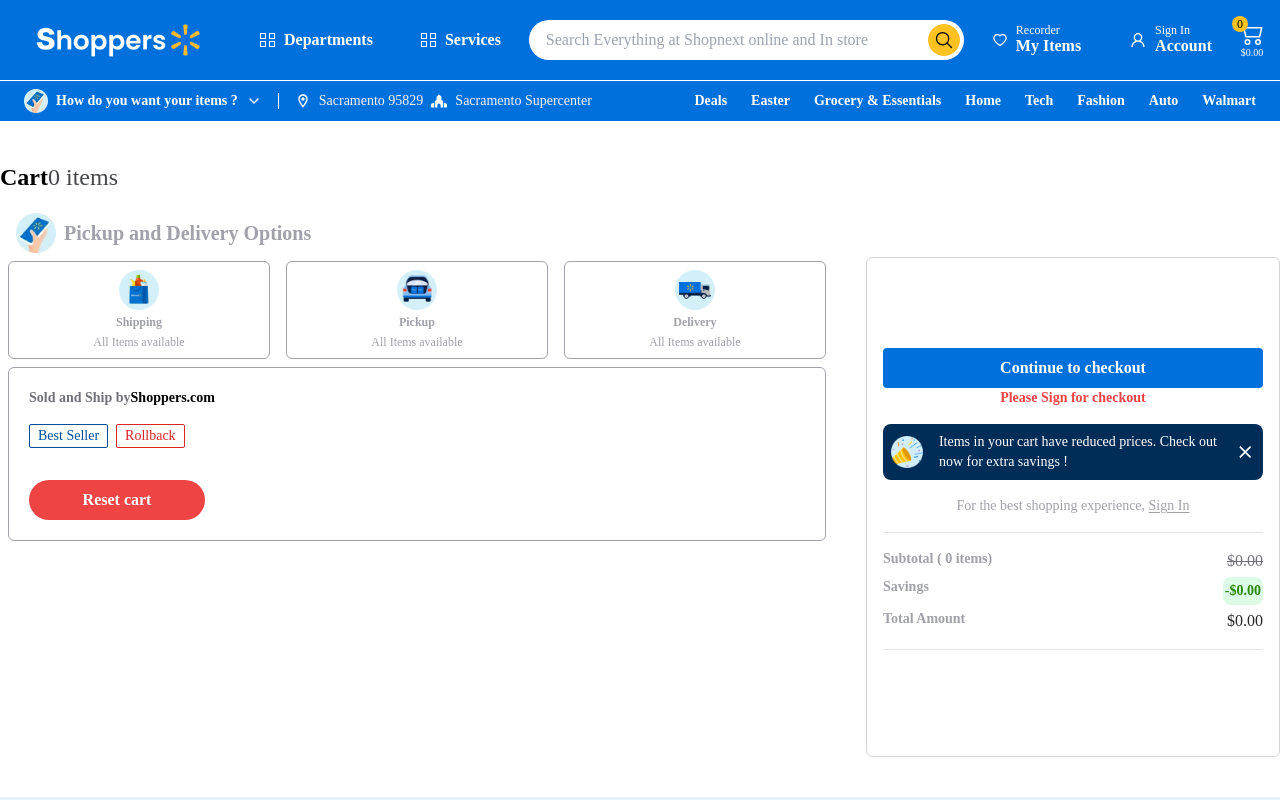
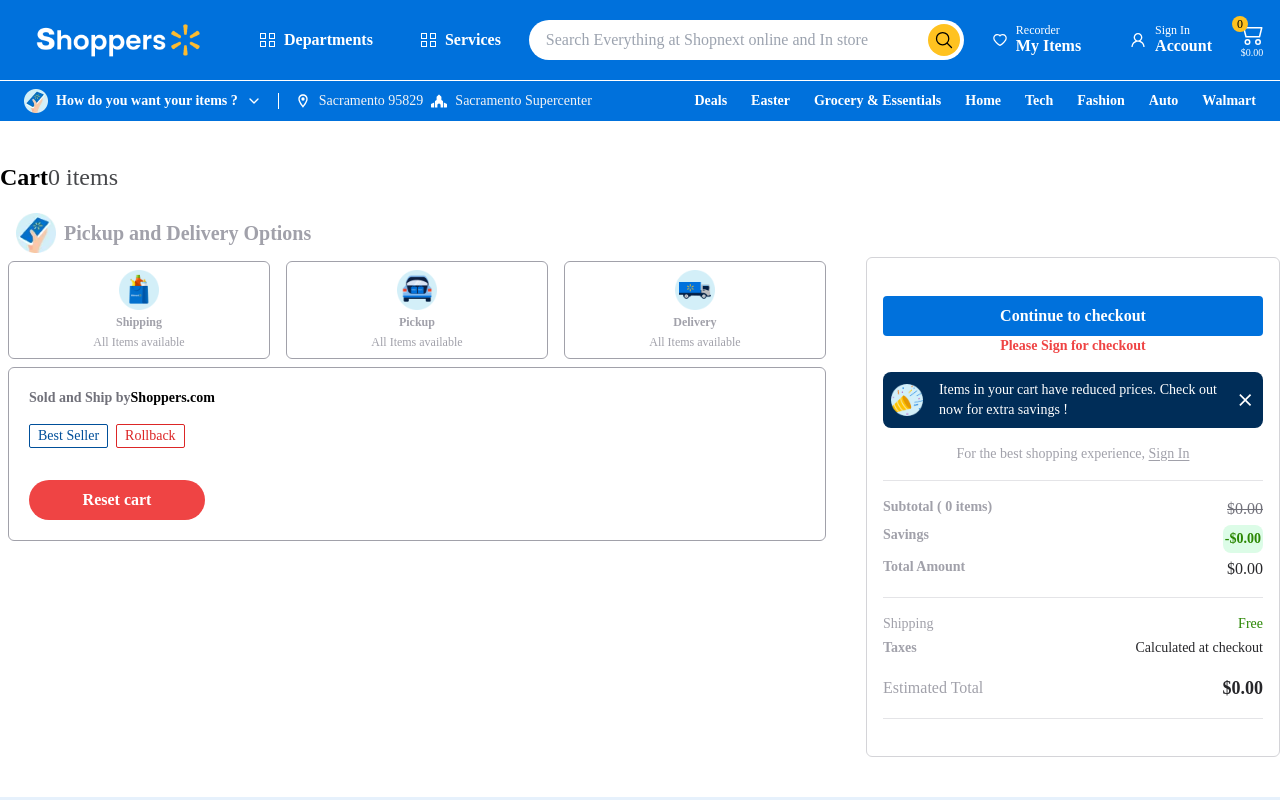
Before and after one commit to tognia/shopnext, a Next.js app: page /cart in a window 1280 px wide. Shown: the top 800 px of the page. Built offline with nearby package versions, Linux system fonts and the light colour scheme.

Commit message:
Add Some Improvments updtd

```diff
--- a/components/CartPage.tsx
+++ b/components/CartPage.tsx
@@ -264,8 +264,23 @@
             </div>
           </div>
 
-          <div>
-
+          <div className="w-full flex flex-col gap-4 border-b-[1px] border-b-zinc-200 pb-4">
+            <div className="flex flex-col gap-1" >
+              <div className="text-sm flex justify-between">
+                  <p>Shipping</p>
+                  <p className="text-[#2a8703]">Free</p>
+              </div>
+              <div className="text-sm flex justify-between">
+                  <p className="font-semibold">Taxes</p>
+                  <p className="text-zinc-800">Calculated at checkout</p>
+              </div>
+            </div>
+            <div className="flex items-center justify-between">
+              <p>Estimated Total</p>
+              <p className="text-zinc-800 font-bold text-lg">
+                    <FormatePrice amount={totalAmt} />
+                </p>
+            </div>
           </div>
 
         </div>
```
